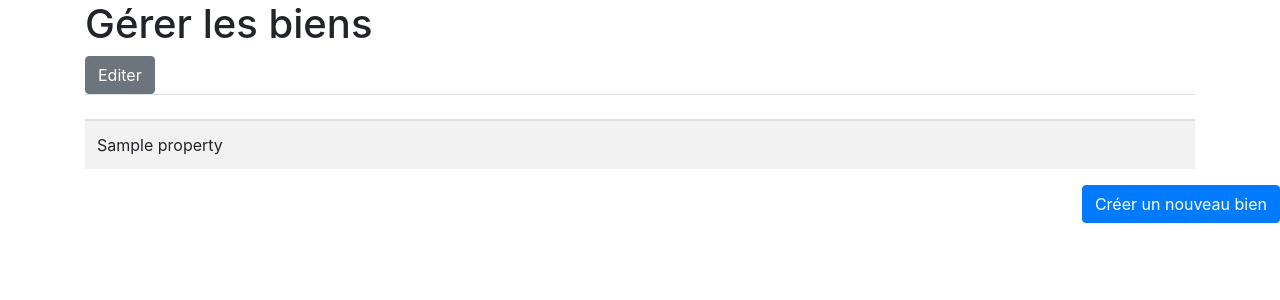
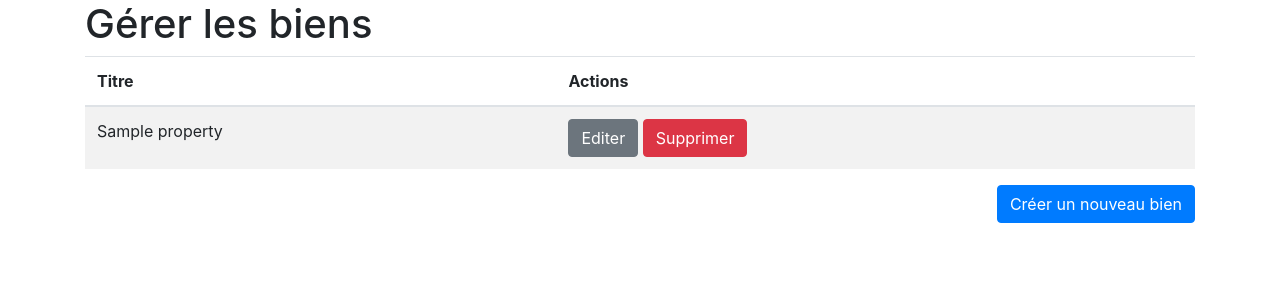
Before and after one commit to Ben-Meziani/immobilier2, a Symfony app: template templates/admin/property/index.html.twig in a window 1280 px wide. Shown: the part 56-356 px from the top of the page. Run offline with Twig, Linux system fonts and the light colour scheme; the template is opened without the code that fills it: most values are stand-ins (such as "Sample title", 1, 10 or a date in 2020); some libraries are stand-ins or nearby versions.

Commit message:
crud terminé

```diff
--- a/src/Entity/Property.php
+++ b/src/Entity/Property.php
@@ -5,6 +5,8 @@ namespace App\Entity;
 use App\Repository\PropertyRepository;
 use Doctrine\ORM\Mapping as ORM;
 use Cocur\Slugify\Slugify;
+use DateTime;
+
 /**
  * @ORM\Entity(repositoryClass=PropertyRepository::class)
  */
@@ -260,4 +262,5 @@ class Property
 
         return $this;
     }
+
 }
--- a/templates/admin/property/index.html.twig
+++ b/templates/admin/property/index.html.twig
@@ -7,27 +7,41 @@
 
     <h1>Gérer les biens</h1>
 
+    {% for message in app.flashes('success') %}
+    <div class="alert alert-success">
+        {{ message }}
+    </div>
+    {% endfor %}
+
     <table class="table table-striped">
         <thead>
             <tr>
-        <th></th>
-        <th></th>
+                <th>Titre</th>
+                <th>Actions</th>
             </tr>
         </thead>
         <tbody>
             {% for property in properties %}
             <tr>
                 <td>{{ property.title }}</td>
-            <td></td>
+                <td>
                     <a href="{{ path('admin.property.edit', {id: property.id})}}" class="btn btn-secondary">Editer</a>
+                    <form method="post" action="{{ path('admin.property.delete', {id: property.id}) }}"
+                        style="display: inline-block" onsubmit="return confirm('Etes-vous vraiment sûr ?')">
+                        <input type="hidden" name="_method" value="DELETE">
+                        <input type="hidden" name="_token" value="{{ csrf_token('delete' ~ property.id) }}">
+                        <button class="btn btn-danger">Supprimer</button>
+                    </form>
+                </td>
             </tr>
             {% endfor %}
         </tbody>
     </table>
-</div>
-
     <div class="text-right">
         <a href="{{ path('admin.property.new') }}" class="btn btn-primary">Créer un nouveau bien</a>
     </div>
+</div>
+
+
 
 {% endblock %}
```
Also changed, not shown: src/Controller/Admin/AdminPropertyController.php (+18 -1 lines). Lines whose indentation alone changed are shown as unchanged.
